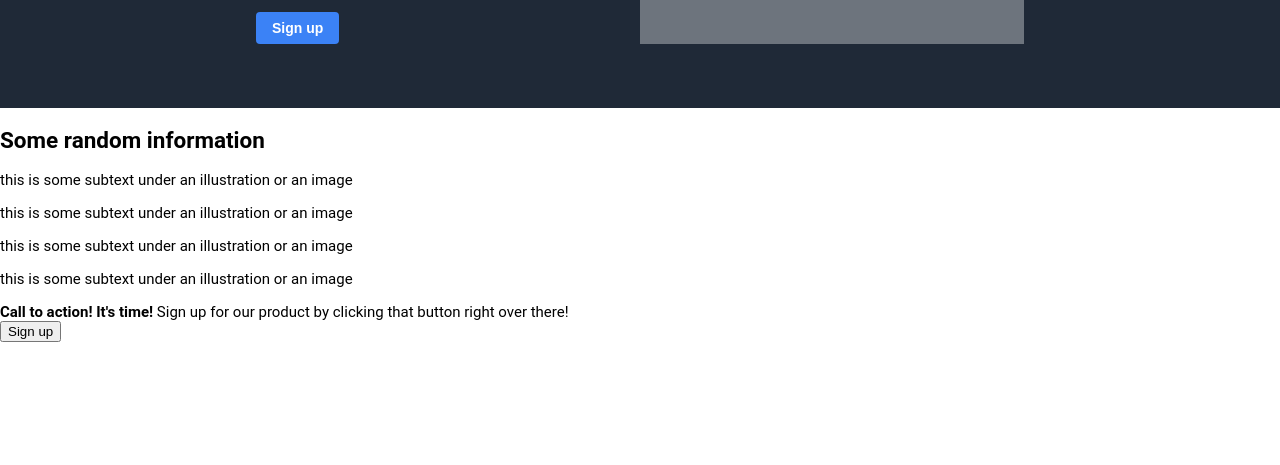
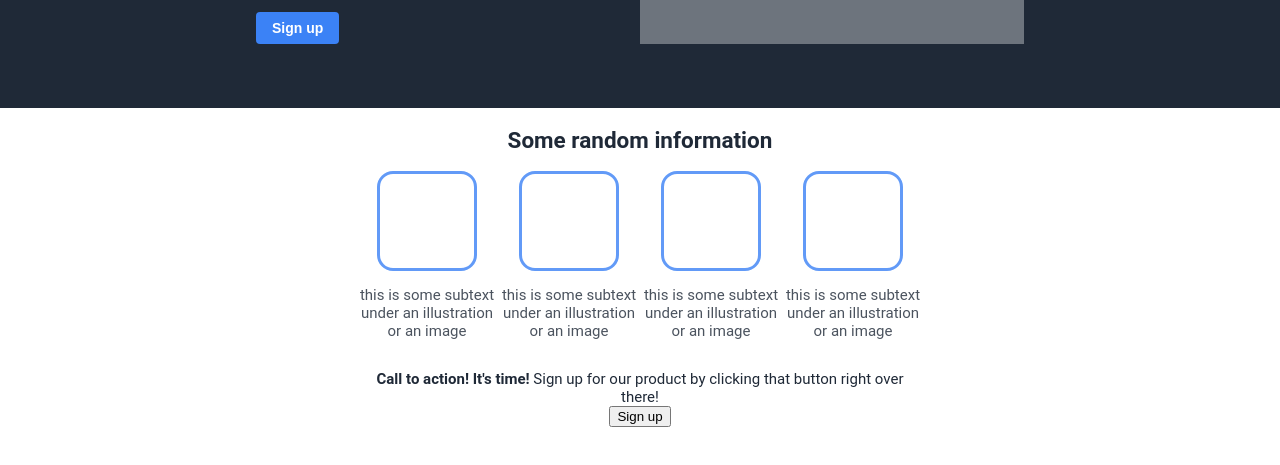
Before and after one commit to nGonium/odin_projects, a plain HTML site: page odin-landing/index.html in a window 1280 px wide. Shown: the part 203-668 px from the top of the page. Drawn offline with Linux system fonts and the light colour scheme.

Commit message:
Style info cards

```diff
--- a/odin-landing/index.html
+++ b/odin-landing/index.html
@@ -29,7 +29,7 @@
             <div class="hero-image"></div>
         </div>
     </div>
-    <div class="info">
+    <div class="info wrap">
         <h2>Some random information</h2>
         <div class="cards">
             <div class="card">
--- a/odin-landing/style.css
+++ b/odin-landing/style.css
@@ -2,6 +2,7 @@ html {
     box-sizing: border-box;
     font-family: Roboto, Oxygen, Ubuntu, Cantarell, 'Open Sans', 'Helvetica Neue', sans-serif;
     font-size: 15px;
+    color: #1F2937;
 }
 * {
     box-sizing: inherit;
@@ -41,9 +42,6 @@ body {
     gap: 8px;
 }
 
-.header-links li {
-}
-
 .header-links a {
     color: inherit;
     text-decoration: none;
@@ -81,3 +79,26 @@ body {
     font-weight: bold;
     font-size: 14px;
 }
+
+.info {
+    text-align: center;
+    max-width: 600px;
+}
+
+.info .cards {
+    display: flex;
+    opacity: 80%;
+}
+
+.info .card {
+    display: flex;
+    flex-direction: column;
+    align-items: center;
+}
+
+.card-image {
+    width: 100px;
+    height: 100px;
+    border: #3B82F6 3px solid;
+    border-radius: 16px;
+}
```
